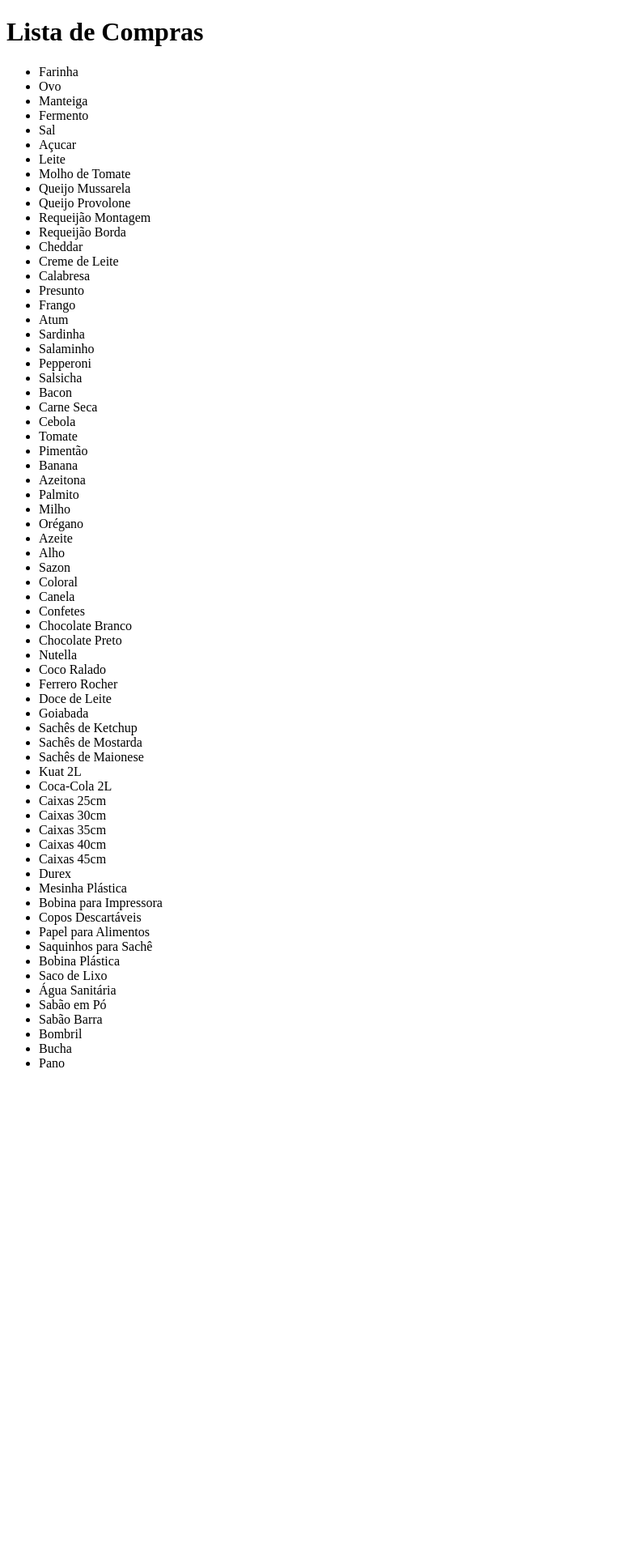
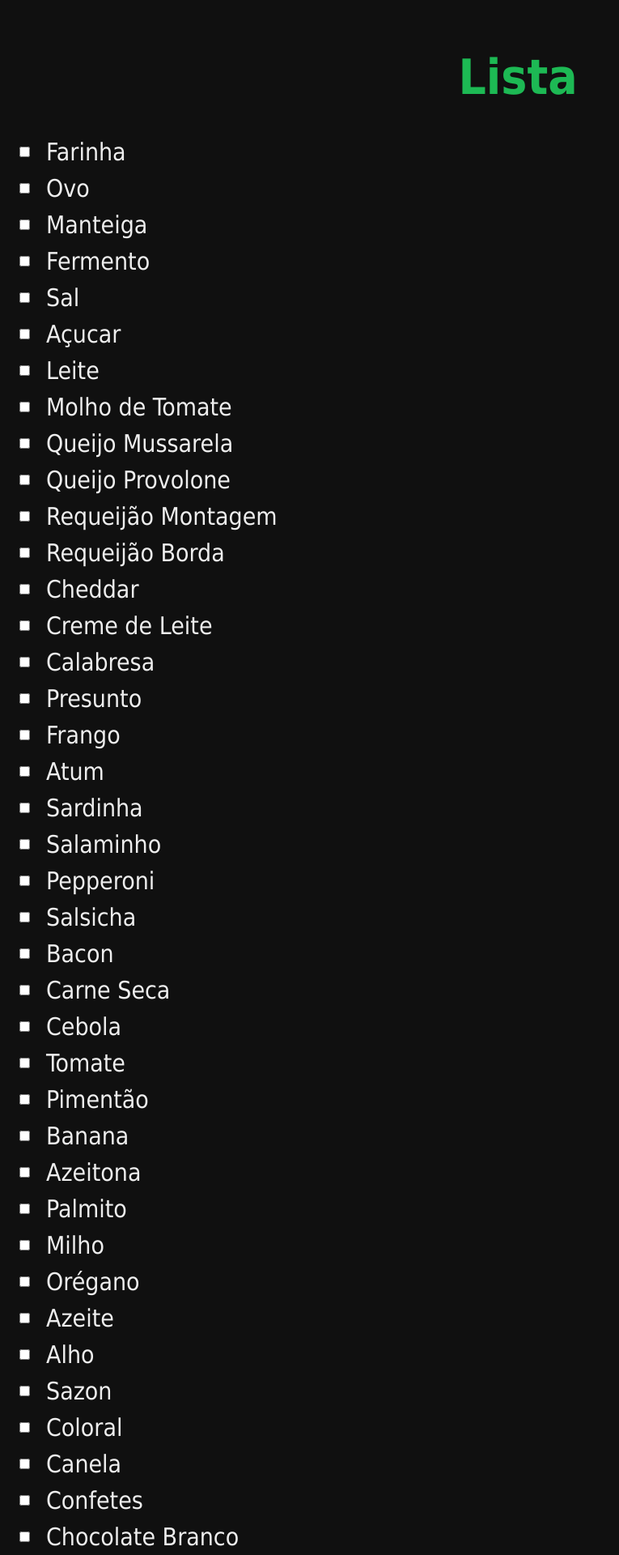
Before and after one commit to chardpro/buylist, a Flask app: page /visualizar in a window 1280 px wide. Shown: the top 1920 px of the page at 81% size, without its empty margins (0-765 px from the left). Before the commit the page ends 1318 px from the top, so only its background shows below. Run offline with Flask 3, Linux system fonts and the light colour scheme; data comes from the database, SQL or seed files in the repository.

Commit message:
Update visualizar.html

```diff
--- a/templates/visualizar.html
+++ b/templates/visualizar.html
@@ -1,7 +1,58 @@
 <!doctype html>
 <html>
 <head>
-    <title>Visualização da Lista de Compras</title>
+    <meta name="viewport" content="width=device-width, initial-scale=1">
+    <title>Lista de Compras</title>
+    <style>
+
+        body {
+            background-color: #101010;
+            font-size: 30px;
+            color: #eee;
+            font-family: Tahoma, sans-serif;
+            margin: 0;
+            padding: 20px;
+        }
+
+        h1 {
+            color: #1db954;
+            text-align: center;
+        }
+
+        ul {
+            list-style-type: none;
+            padding: 0;
+        }
+
+        .item {
+            display: flex;
+            align-items: center;
+            margin-bottom: 10px;
+        }
+
+        .item input[type="checkbox"] {
+            margin-right: 20px;
+        }
+
+        .item-checked {
+            color: rgb(71, 71, 71);
+            text-decoration: line-through;
+        }
+
+        @media (max-width: 600px) {
+            html{
+                width: auto;
+            }
+        }
+    </style>
+</head>
+<body>
+    <h1>Lista</h1>
+    <ul id="lista">
+        <!-- Itens serão inseridos aqui pelo JavaScript -->
+    </ul>
+</body>
+
 <script>
     function atualizarLista() {
         var xhr = new XMLHttpRequest();
@@ -11,14 +62,14 @@
                 var dados = JSON.parse(this.responseText);
                 var listaHtml = '';
                 for (var i = 0; i < dados.length; i++) {
-                        listaHtml += '<li>' + dados[i].nome;
+                    listaHtml += '<li class="item"><input type="checkbox" id="item_' + i + '" onclick="toggleItemChecked(this)"><label for="item_' + i + '">' + dados[i].nome;
                     if (dados[i].quantidade) {
                         listaHtml += ' - ' + dados[i].quantidade;
                         if (dados[i].unidade) {
                             listaHtml += ' ' + dados[i].unidade;
                         }
                     }
-                        listaHtml += '</li>';
+                    listaHtml += '</label></li>';
                 }
                 document.getElementById('lista').innerHTML = listaHtml;
             }
@@ -26,16 +77,15 @@
         xhr.send();
     }
 
-        // Atualizar a lista a cada 30 segundos
-        setInterval(atualizarLista, 5000);
+    function toggleItemChecked(checkbox) {
+        var label = checkbox.nextSibling;
+        if (checkbox.checked) {
+            label.classList.add('item-checked');
+        } else {
+            label.classList.remove('item-checked');
+        }
+    }
 
-        // Atualizar a lista ao carregar a página
     window.onload = atualizarLista;
 </script>
-</head>
-<body>
-    <h1>Lista de Compras</h1>
-    <ul id="lista">
-    </ul>
-</body>
 </html>
```
Lines whose indentation alone changed are shown as unchanged.
